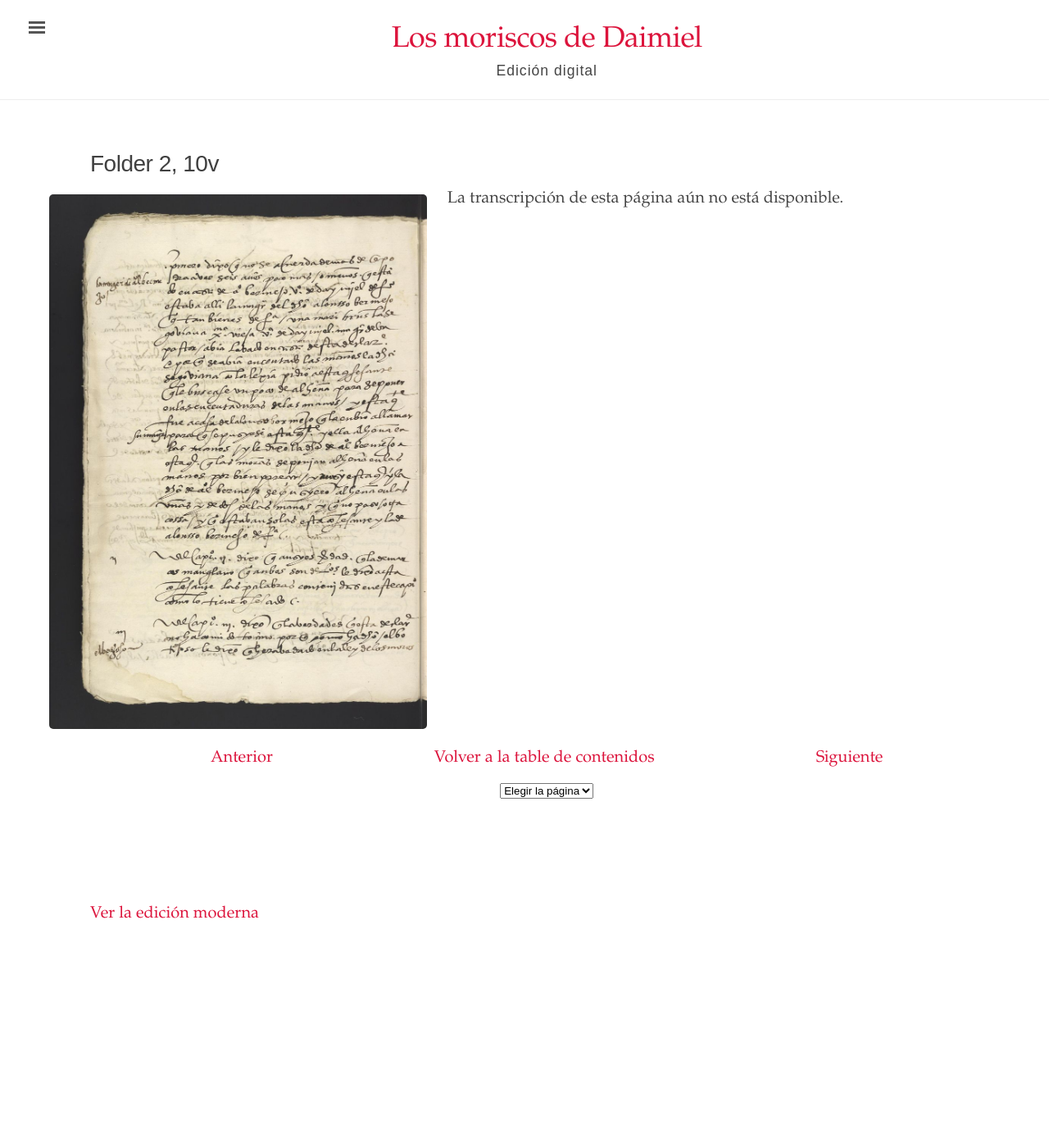
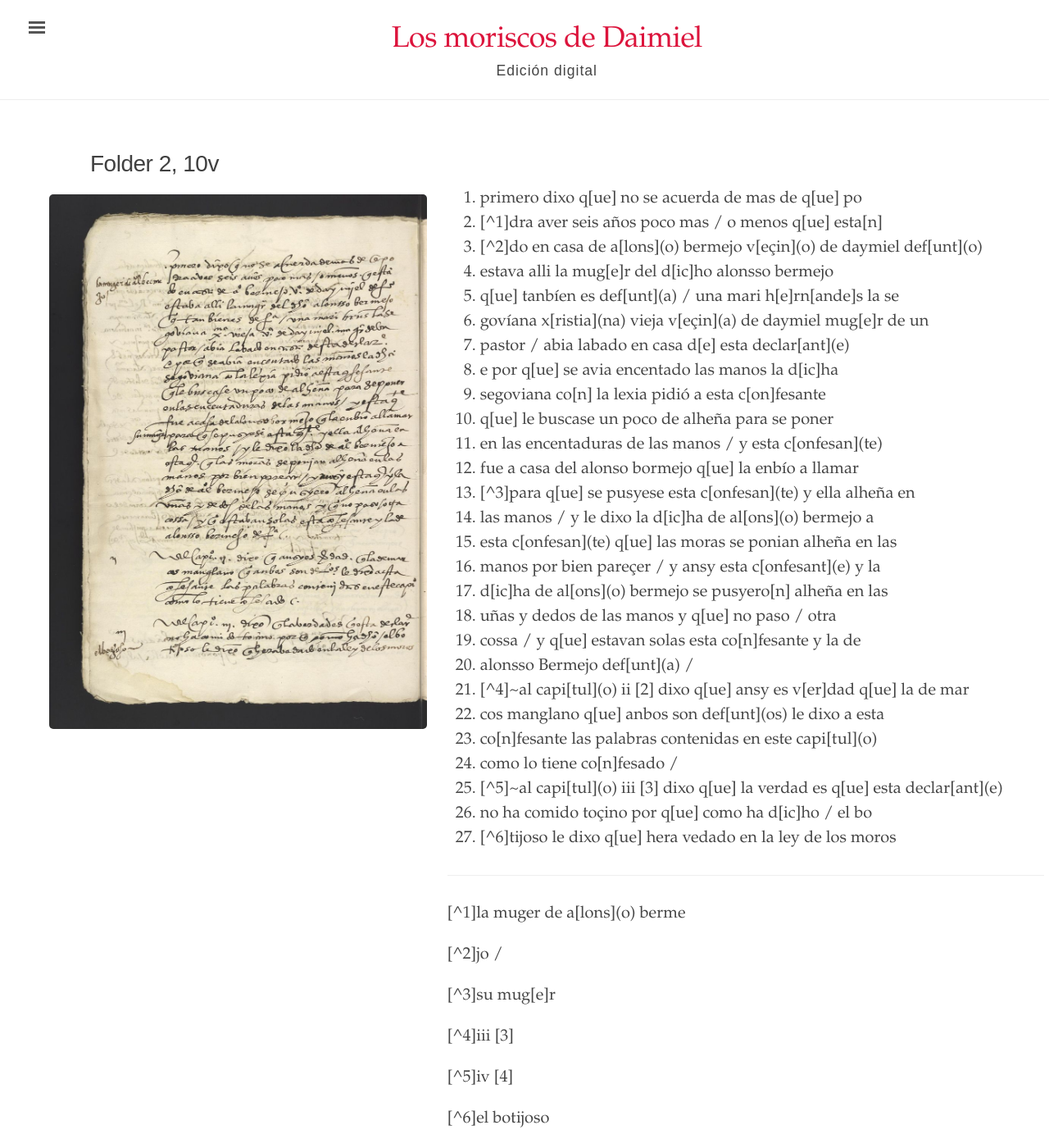
Before and after one commit to digbmc/moriscos-daimel, a Jekyll site: the page built from _texts/folder-2-10v.md, in a window 1280 px wide and 1400 px high. Shown: the whole window at 82% size. Built offline with Jekyll 4.4.1, drawn with Linux system fonts in a browser that asks for light colours.

Commit message:
Update folder-2-10v.md

```diff
--- a/_texts/folder-2-10v.md
+++ b/_texts/folder-2-10v.md
@@ -5,4 +5,44 @@ image: /assets/images/Folder_2_10v.jpg
 body_class: wide-page
 order: 20
 ---
-La transcripción de esta página aún no está disponible.
+1. primero dixo q\[ue\] no se acuerda de mas de q\[ue\] po
+2. [^1]dra aver seis años poco mas / o menos q\[ue\] esta\[n\]
+3. [^2]do en casa de a\[lons\](o) bermejo v\[eçin\](o) de daymiel def\[unt\](o)
+4. estava alli la mug\[e\]r del d\[ic\]ho alonsso bermejo
+5. q\[ue\] tanbíen es def\[unt\](a) / una mari h\[e\]rn\[ande\]s la se
+6. govíana x\[ristia\](na) vieja v\[eçin\](a) de daymiel mug\[e\]r de un
+7. pastor / abia labado en casa d\[e\] esta declar\[ant\](e)
+8. e por q\[ue\] se avia encentado las manos la d\[ic\]ha
+9. segoviana co\[n\] la lexia pidió a esta c\[on\]fesante
+10. q\[ue\] le buscase un poco de alheña para se poner
+11. en las encentaduras de las manos / y esta c\[onfesan\](te)
+12. fue a casa del alonso bormejo q\[ue\] la enbío a llamar
+13. [^3]para q\[ue\] se pusyese esta c\[onfesan\](te) y ella alheña en
+14. las manos / y le dixo la d\[ic\]ha de al\[ons\](o) bermejo a
+15. esta c\[onfesan\](te) q\[ue\] las moras se ponian alheña en las
+16. manos por bien pareçer / y ansy esta c\[onfesant\](e) y la
+17. d\[ic\]ha de al\[ons\](o) bermejo se pusyero\[n\] alheña en las
+18. uñas y dedos de las manos y q\[ue\] no paso / otra
+19. cossa / y q\[ue\] estavan solas esta co\[n\]fesante y la de
+20. alonsso Bermejo def\[unt\](a) /
+21. [^4]~al capi\[tul\](o) ii \[2\] dixo q\[ue\] ansy es v\[er\]dad q\[ue\] la de mar
+22. cos manglano q\[ue\] anbos son def\[unt\](os) le dixo a esta
+23. co\[n\]fesante las palabras contenidas en este capi\[tul\](o)
+24. como lo tiene co\[n\]fesado /
+25. [^5]~al capi\[tul\](o) iii \[3\] dixo q\[ue\] la verdad es q\[ue\] esta declar\[ant\](e)
+26. no ha comido toçino por q\[ue\] como ha d\[ic\]ho / el bo
+27. [^6]tijoso le dixo q\[ue\] hera vedado en la ley de los moros
+
+<hr>
+
+[^1]la muger de a\[lons\](o) berme
+
+[^2]jo /
+
+[^3]su mug\[e\]r
+
+[^4]iii \[3\]
+
+[^5]iv \[4\]
+
+[^6]el botijoso
```
